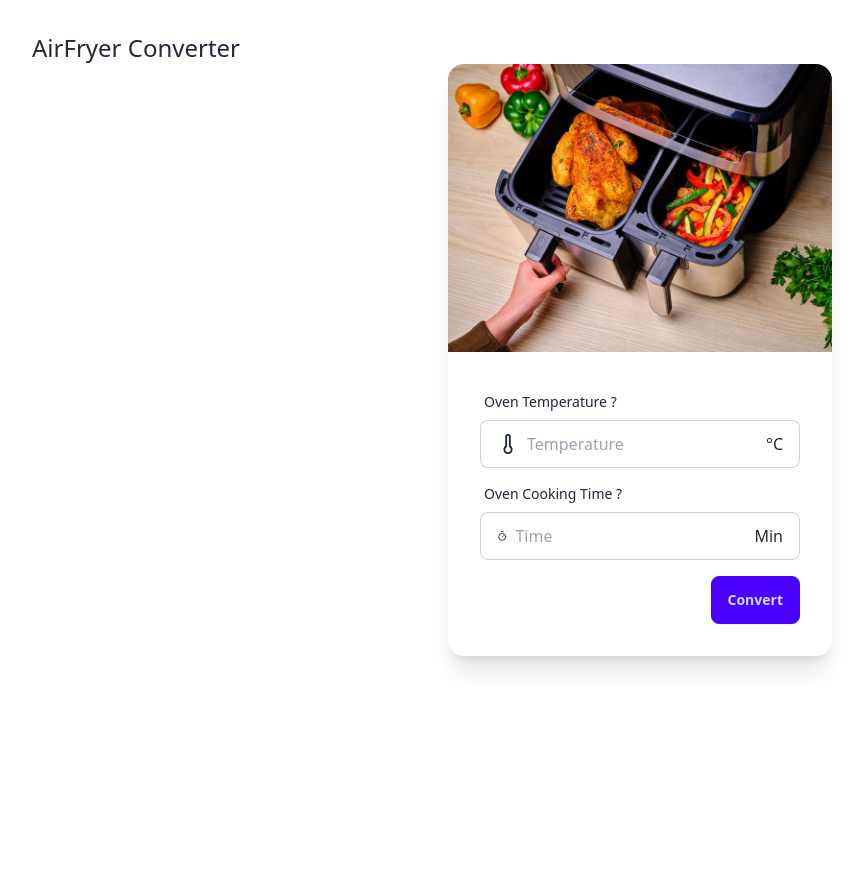
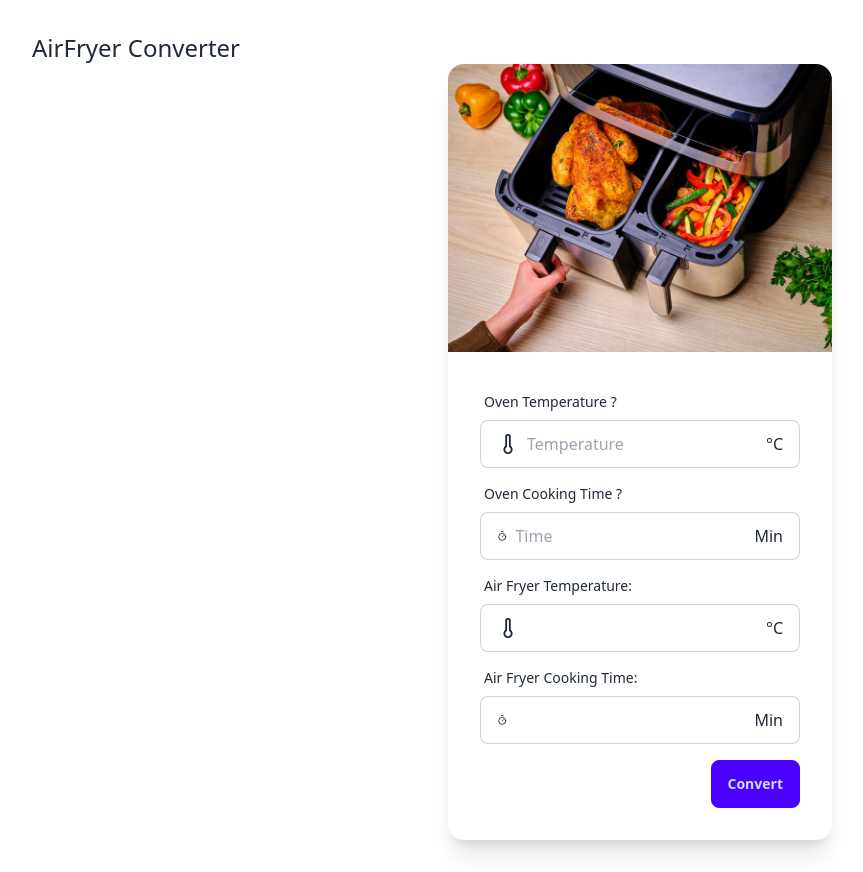
Before and after one commit to ThomasCouteau/AirFryerConverter, a Vue app: page / in a window 1280 px wide. Shown: the whole page, without its empty margins (0-863 px from the left). Before the commit the page ends 800 px from the top, so only its background shows below. Built offline with nearby package versions, Linux system fonts and the light colour scheme.

Commit message:
👌 IMPROVE:

```diff
--- a/src/App.vue
+++ b/src/App.vue
@@ -90,7 +90,7 @@ const convertToAirfryer = () => {
                 Min
               </label>
             </label>
-            <label v-if="tempAirFryer" class="form-control w-full max-w-xs">
+            <label class="form-control w-full max-w-xs">
               <div class="label">
                 <span class="label-text">{{ $t('airFryerTemp') }}:</span>
               </div>
@@ -105,7 +105,7 @@ const convertToAirfryer = () => {
                 °C
               </div>
             </label>
-            <label v-if="timeAirFryer" class="form-control w-full max-w-xs">
+            <label class="form-control w-full max-w-xs">
               <div class="label">
                 <span class="label-text">{{ $t('airFryerTime') }}:</span>
               </div>
```
